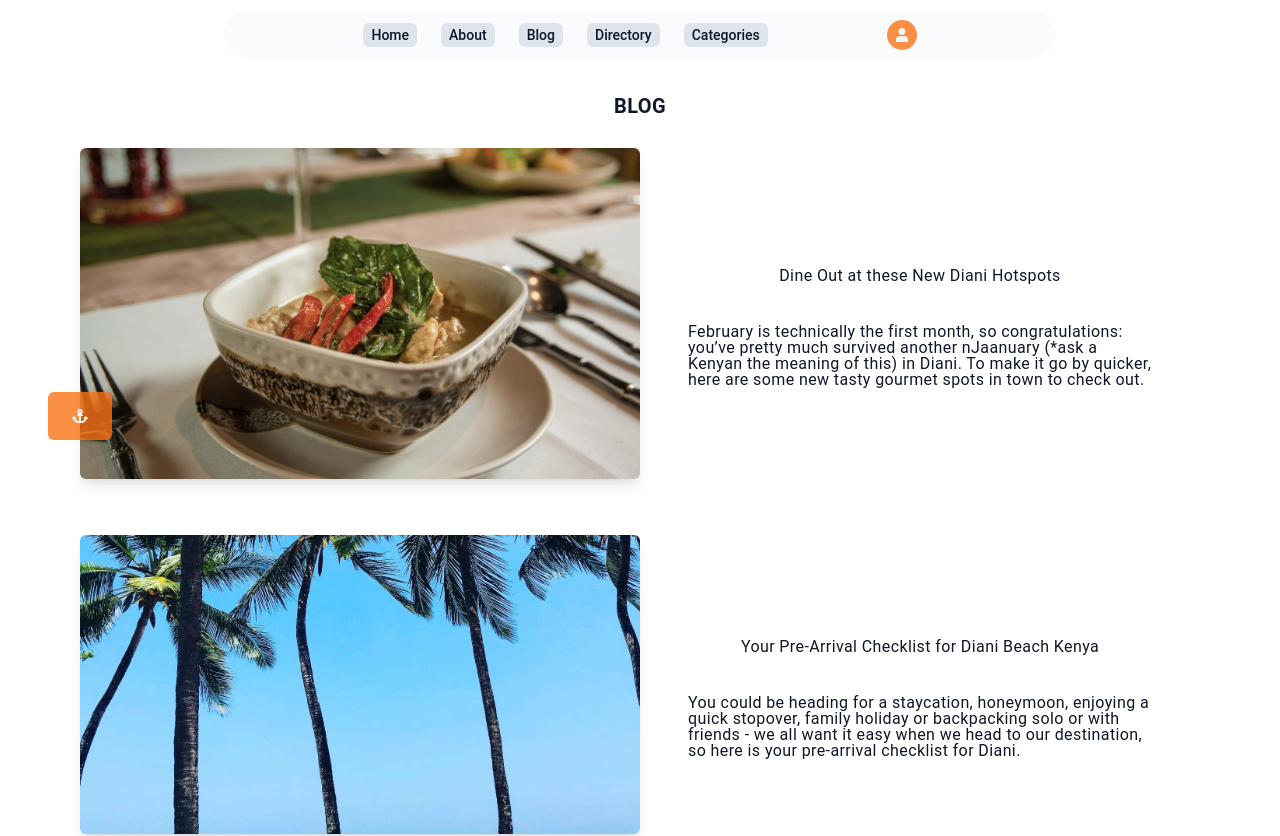
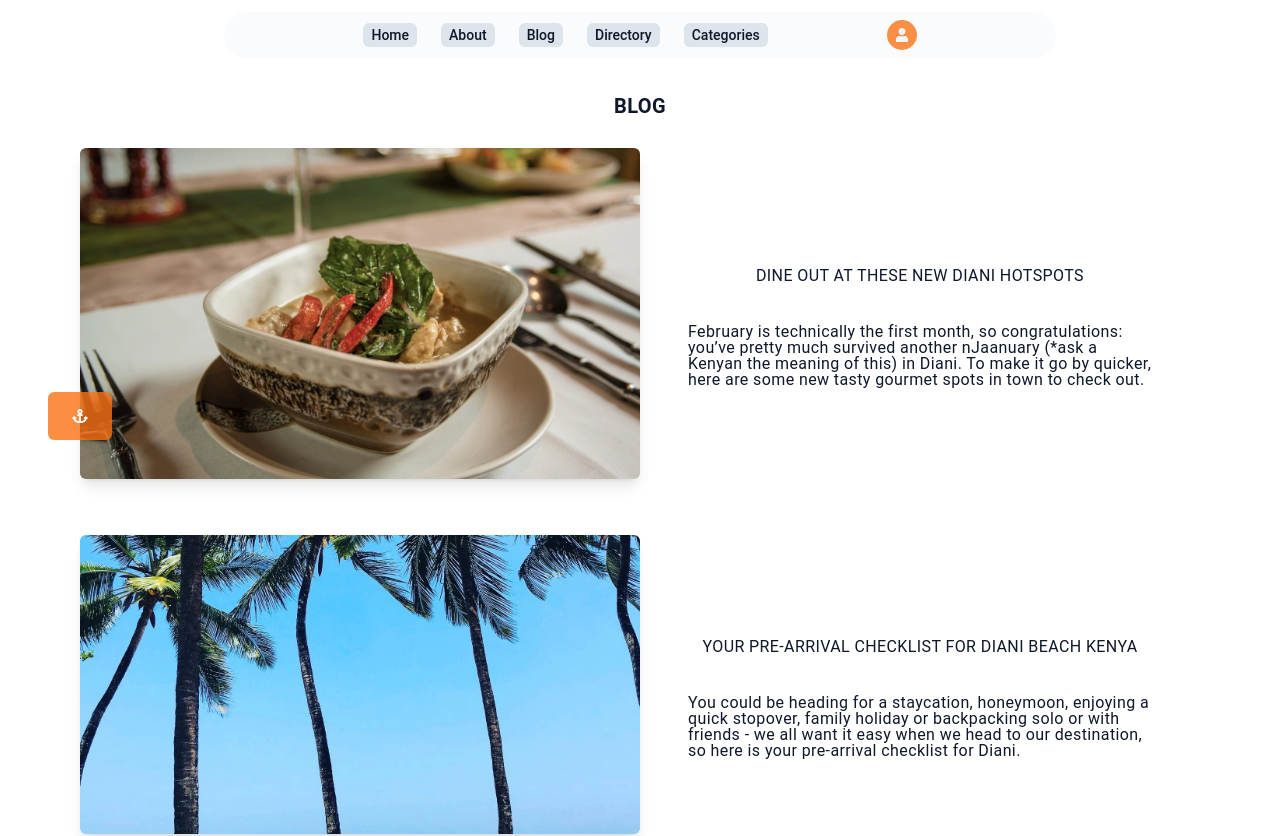
Before and after one commit to MatthewsRicky/travelapp, a Next.js app: page /directory in a window 1280 px wide. Shown: the top 836 px of the page. Built offline with nearby package versions, Linux system fonts and the light colour scheme.

Commit message:
font styling

```diff
--- a/components/NewBlog.tsx
+++ b/components/NewBlog.tsx
@@ -10,9 +10,6 @@ type blogItems = {
   description: string;
 
 }
-
-
-
 const NewBlog = ({src, alt, title, description}: blogItems) => {
   return(
         <div className="flex flex-col items-center justify-center mx-auto w-full bg-white text-slate-900 tracking-wide">
@@ -23,8 +20,8 @@ const NewBlog = ({src, alt, title, description}: blogItems) => {
                   <Image src={blog.src} alt={blog.alt} height={500} width={500} className="rounded-md shadow-lg w-full max-w-[50%] my-4"/>
                   <div className="flex flex-col md:flex-row gap-2">
                     <div className="flex flex-col items-center gap-3">
-                      <h2 className="medium-48 mx-auto flexCenter text-center px-2 py-3 my-4">{blog.title}</h2>
-                      <p className="tracking-wide px-12 medium-20 font-normal">{blog.description}</p>
+                      <h2 className="medium-48 mx-auto flexCenter uppercase text-center px-2 py-3 my-4">{blog.title}</h2>
+                      <p className="tracking-wide px-12 medium-20">{blog.description}</p>
                     </div>
                   </div>
                 </div>
```
